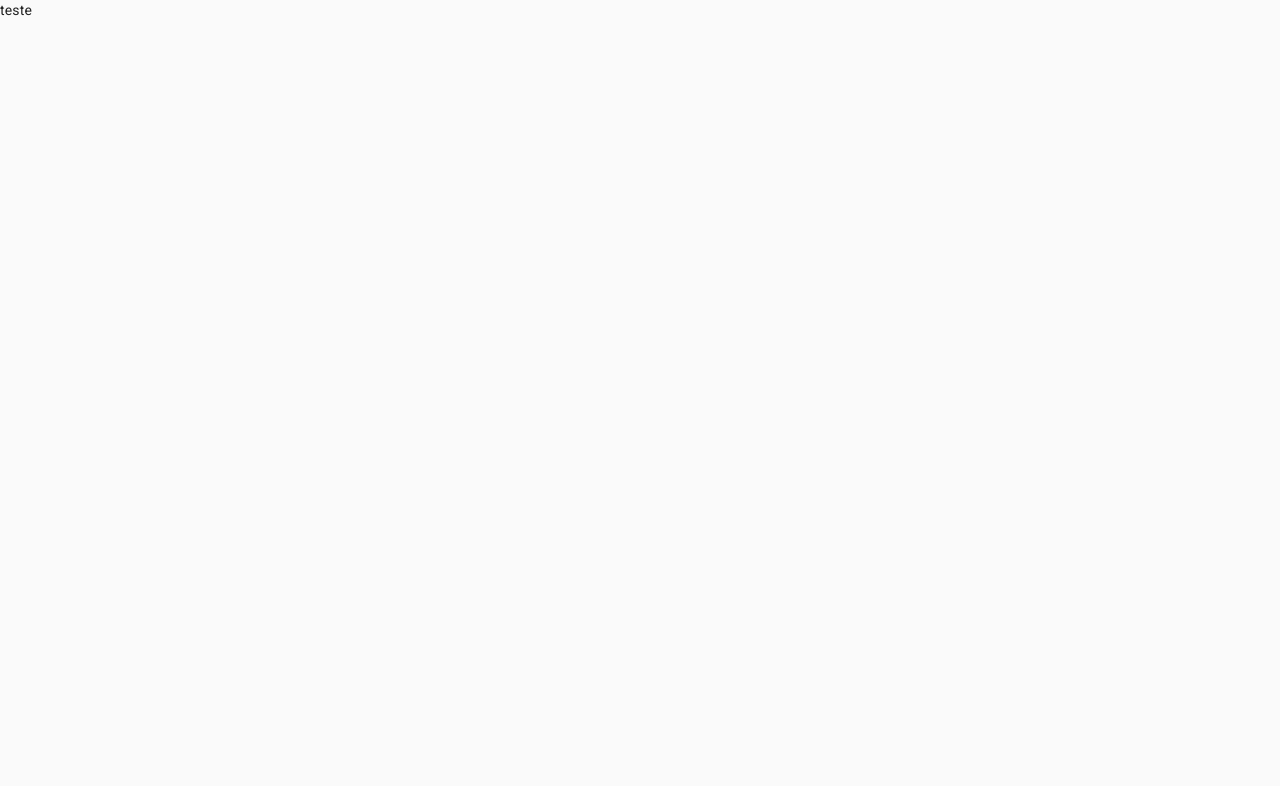
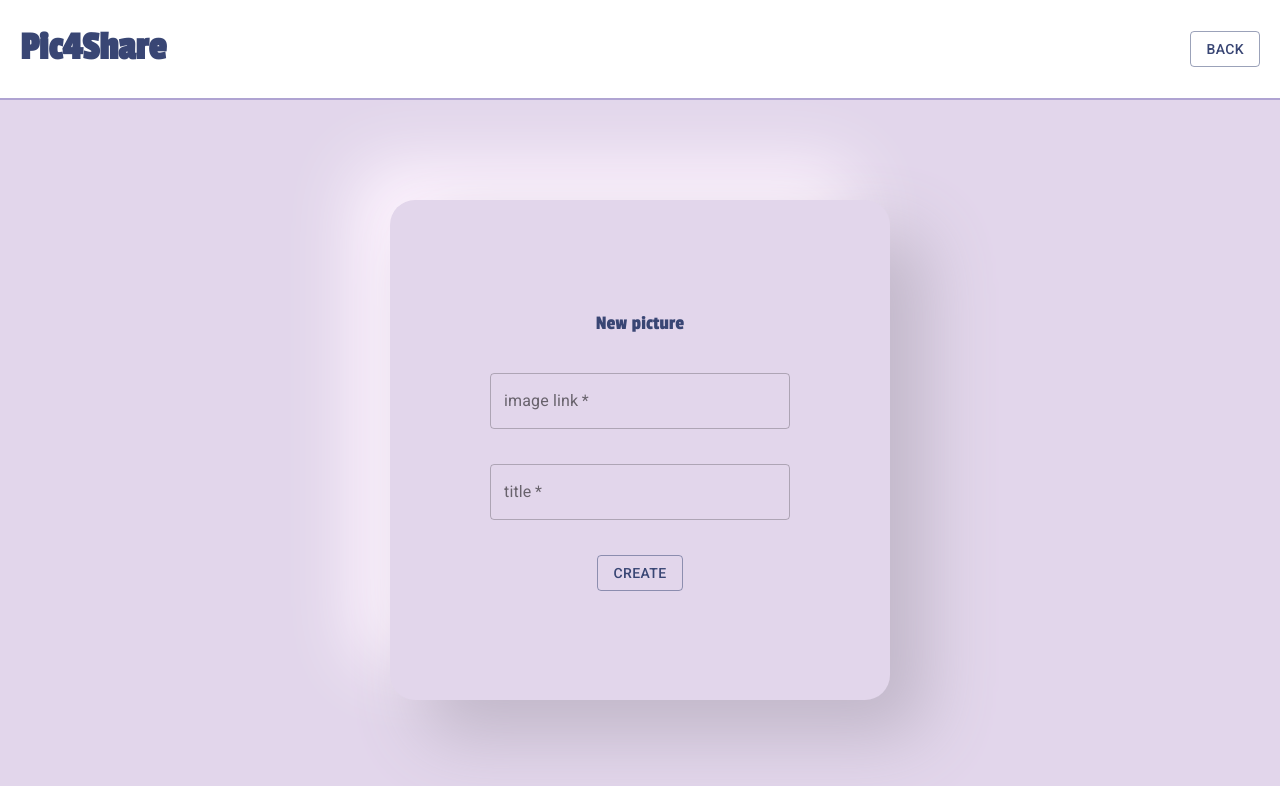
Before and after one commit to parkournick2/Pic4Share-frontend, a React (Create React App) app: page /Pic4Share-frontend/create in a window 1280 px wide. Shown: the top 786 px of the page. Built offline with nearby package versions, Linux system fonts and the light colour scheme; sample sign-in values are in the browser's storage.

Commit message:
Make create picture page and services

```diff
--- a/package.json
+++ b/package.json
@@ -14,6 +14,7 @@
     "react-dom": "^17.0.2",
     "react-router-dom": "^5.2.0",
     "react-scripts": "4.0.3",
+    "react-skylight": "^0.5.1",
     "styled-components": "^5.3.0",
     "web-vitals": "^1.1.2"
   },
--- a/src/components/PictureCard.js
+++ b/src/components/PictureCard.js
@@ -1,8 +1,10 @@
 import React, { useState } from "react";
 import styled from "styled-components";
 import { primaryColor } from "../constants/colors";
+import SkyLight from "react-skylight";
 
 const MainContainer = styled.div`
+  margin: 50px;
   display: flex;
   align-items: center;
   justify-content: center;
@@ -18,10 +20,12 @@ const MainContainer = styled.div`
   overflow: hidden;
 `;
 
-const Image = styled.img`
+const TinyImage = styled.img`
   border-radius: 10px;
   height: 200px;
 `;
+
+const RealImage = styled.img``;
 
 const Title = styled.h6`
   color: ${primaryColor};
@@ -40,18 +44,43 @@ const Title = styled.h6`
   text-align: center;
 `;
 
+
+const dialogStyle = {
+  width: "80vw",
+  height: "80vh",
+  alignSelf: 'center',
+  marginTop: "-40vh",
+  marginLeft: "-40vw",
+  overflowY: 'scroll',
+  display: 'flex',
+  alignItems: 'center',
+  flexDirection: 'column'
+};
+
 const PictureCard = (props) => {
   const [hover, setHover] = useState(false);
+  let simpleDialog;
 
   return (
+    <>
       <MainContainer
-      onClick={() => alert("abra-te sesamo")}
+        onClick={() => simpleDialog.show()}
         onMouseLeave={() => setHover(false)}
         onMouseEnter={() => setHover(true)}
       >
-      <Image src={props.img} />
+        <TinyImage src={props.img} />
         <Title view={hover}>{props.title}</Title>
       </MainContainer>
+      <SkyLight
+        dialogStyles={dialogStyle}
+        hideOnOverlayClicked
+        ref={(ref) => (simpleDialog = ref)}
+        title={props.title}
+      >
+        <p>posted by: {props.author}</p>
+        <RealImage src={props.img} />
+      </SkyLight>
+    </>
   );
 };
 
--- a/src/hooks/useRequestData.js
+++ b/src/hooks/useRequestData.js
@@ -9,9 +9,6 @@ const useRequestData = (initialData, url) => {
       .get(url, { headers: { Authorization: localStorage.getItem("token") } })
       .then((res) => {
         setData(res.data.result);
-      })
-      .catch((error) => {
-        alert(error.response.data.error || "Tente novamente mais tarde");
       });
   }, [url]);
   return data;
--- a/src/pages/createPicturePage/CreatePicturePage.js
+++ b/src/pages/createPicturePage/CreatePicturePage.js
@@ -1,12 +1,72 @@
-import React from 'react'
-import { useProtectedPage } from '../../hooks/useProtectedPage';
-import { MainContainer } from './styled';
+import { Button } from "@material-ui/core";
+import React from "react";
+import { useProtectedPage } from "../../hooks/useProtectedPage";
+import {
+  FormContainer,
+  Header,
+  MainContainer,
+  StyledForm,
+  StyledTextField,
+  SubTitle,
+  Title,
+} from "./styled";
+import { useHistory } from "react-router";
+import useForm from "../../hooks/useForm";
+import { create } from "../../services/picture";
 
 const CreatePicturePage = () => {
   useProtectedPage();
+
+  const history = useHistory();
+
+  const [form, setForm] = useForm({
+    file: "",
+    subtitle: "",
+  });
+
+  const onSubmitForm = (event) => {
+    console.log(form)
+    create({...form, tags: 'teste'});
+    event.preventDefault();
+  };
+
   return (
-    <MainContainer>teste</MainContainer>
+    <MainContainer>
+      <Header>
+        <Title>Pic4Share</Title>
+        <div />
+        <Button onClick={history.goBack} variant="outlined" color="primary">
+          Back
+        </Button>
+      </Header>
+      <FormContainer>
+        <StyledForm onSubmit={onSubmitForm}>
+          <SubTitle>New picture</SubTitle>
+          <StyledTextField
+            onChange={setForm}
+            value={form.file}
+            name="file"
+            required
+            variant="outlined"
+            label="image link"
+            placeholder="https://picsum.photos/800"
+          />
+          <StyledTextField
+            onChange={setForm}
+            value={form.subtitle}
+            name="subtitle"
+            required
+            variant="outlined"
+            label="title"
+            placeholder="my gf"
+          />
+          <Button type="submit" variant="outlined" color="primary">
+            create
+          </Button>
+        </StyledForm>
+      </FormContainer>
+    </MainContainer>
   );
-}
+};
 
 export default CreatePicturePage;
--- a/src/pages/createPicturePage/styled.js
+++ b/src/pages/createPicturePage/styled.js
@@ -1,5 +1,67 @@
-import styled from 'styled-components';
+import styled, { keyframes } from "styled-components";
+import {
+  backgroundColor,
+  neutralColor,
+  primaryColor,
+} from "../../constants/colors";
+import { TextField } from '@material-ui/core'
+
+
+export const StyledTextField = styled(TextField)`
+  width: 300px;
+`;
+
 
 export const MainContainer = styled.div`
+  background-color: ${backgroundColor};
+  display: flex;
+  min-height: 100vh;
+  flex-direction: column;
+`;
 
+export const FormContainer = styled.div`
+  flex: 1;
+  display: flex;
+  align-items: center;
+  justify-content: center;
 `
+
+export const StyledForm = styled.form`
+  height: 500px;
+  width: 500px;
+  border-radius: 25px;
+  background: #e2d6eb;
+  box-shadow: 35px 35px 70px #c0b6c8, -35px -35px 70px #fff6ff;
+  display: flex;
+  flex-direction: column;
+  align-items: center;
+  justify-content: center;
+  gap: 35px;
+`;
+
+export const Header = styled.header`
+  padding: 20px;
+  display: flex;
+  align-items: center;
+  justify-content: space-between;
+  background-color: white;
+  height: 100px;
+  width: 100%;
+  border-bottom: 2px solid ${neutralColor};
+`;
+
+export const Title = styled.h1`
+  font-size: 40px;
+  font-family: "Passion One", cursive;
+  margin: 0px;
+  color: ${primaryColor};
+`;
+
+
+export const SubTitle = styled.h6`
+  font-size: 20px;
+  font-family: "Passion One", cursive;
+  font-weight: 200;
+  margin: 0px;
+  color: ${primaryColor};
+`;
--- a/src/pages/picturesPage/PicturesPage.js
+++ b/src/pages/picturesPage/PicturesPage.js
@@ -5,7 +5,8 @@ import { useHistory } from "react-router-dom";
 import PictureCard from "../../components/PictureCard";
 import { useProtectedPage } from "../../hooks/useProtectedPage";
 import useRequestData from "../../hooks/useRequestData";
-import { goToLogin } from "../../routes/coordinator";
+import { goToCreatePicture } from "../../routes/coordinator";
+import AddBoxIcon from "@material-ui/icons/AddBox";
 import {
   MainContainer,
   Header,
@@ -13,25 +14,32 @@ import {
   SearchContainer,
   StyledTextField,
   PicturesContainer,
+  AddButton,
 } from "./styled";
 import { BASE_URL } from "../../constants/urls";
+import { logout } from "../../services/user";
 
 const PicturesPage = () => {
   useProtectedPage();
   const history = useHistory();
 
-  const logout = () => {
-    localStorage.removeItem("token");
-    goToLogin(history);
-  };
-
   const pictures = useRequestData([], `${BASE_URL}/picture/all`);
   const picturesList = pictures.map((pic) => {
-    return <PictureCard key={pic.id} img={pic.file} title={pic.subtitle} />;
+    return (
+      <PictureCard
+        key={pic.id}
+        author={pic.author}
+        img={pic.file}
+        title={pic.subtitle}
+      />
+    );
   });
 
   return (
     <MainContainer>
+      <AddButton onClick={() => goToCreatePicture(history)}>
+        <AddBoxIcon style={{ fontSize: 50 }} color="primary" />
+      </AddButton>
       <Header>
         <Title>Pic4Share</Title>
         <SearchContainer>
@@ -40,13 +48,15 @@ const PicturesPage = () => {
             <SearchIcon />
           </IconButton>
         </SearchContainer>
-        <Button onClick={logout} variant="outlined" color="primary">
+        <Button
+          onClick={() => logout(history)}
+          variant="outlined"
+          color="primary"
+        >
           Logout
         </Button>
       </Header>
-      <PicturesContainer>
-        {picturesList}
-      </PicturesContainer>
+      <PicturesContainer>{picturesList}</PicturesContainer>
     </MainContainer>
   );
 };
--- a/src/pages/picturesPage/styled.js
+++ b/src/pages/picturesPage/styled.js
@@ -1,4 +1,4 @@
-import { TextField } from "@material-ui/core";
+import { TextField, IconButton } from "@material-ui/core";
 import styled from "styled-components";
 import {
   backgroundColor,
@@ -31,7 +31,7 @@ export const Title = styled.h1`
 `;
 
 export const SearchContainer = styled.div`
-  display: flex;
+  display: none;
   align-items: center;
   gap: 15px;
 `
@@ -42,6 +42,13 @@ export const PicturesContainer = styled.section`
   display: flex;
   flex-wrap: wrap;
   justify-content: center;
-  gap: 100px;
   padding: 50px;
 `
+
+export const AddButton = styled(IconButton)`
+  position: fixed;
+  bottom: 0px;
+  right: 0px;
+  padding: 5px;
+  margin: 25px;
+`
--- /dev/null
+++ b/src/services/picture.js
@@ -0,0 +1,15 @@
+import axios from "axios";
+import { BASE_URL } from "../constants/urls";
+
+export const create = (form) => {
+  axios
+    .post(`${BASE_URL}/picture/create`, form, {
+      headers: { Authorization: localStorage.getItem("token") },
+    })
+    .then((res) => {
+      alert(res.data.message);
+    })
+    .catch((error) => {
+      alert(error.response.data.error);
+    });
+};
--- a/src/services/user.js
+++ b/src/services/user.js
@@ -1,13 +1,12 @@
 import axios from "axios";
 import { BASE_URL } from "../constants/urls";
-import { goToPictures } from "../routes/coordinator";
+import { goToLogin, goToPictures } from "../routes/coordinator";
 
 export const login = (form, history) => {
   axios
     .post(`${BASE_URL}/user/login`, form)
     .then((res) => {
       localStorage.setItem("token", res.data.token);
-      alert("usuario logado!");
       goToPictures(history);
     })
     .catch((error) => {
@@ -20,10 +19,14 @@ export const signup = (form, history) => {
     .post(`${BASE_URL}/user/signup`, form)
     .then((res) => {
       localStorage.setItem("token", res.data.token);
-      alert("usuario cadastrado!");
       goToPictures(history);
     })
     .catch((error) => {
       alert(error.response.data.error);
     });
 };
+
+export const logout = (history) => {
+  localStorage.removeItem("token");
+  goToLogin(history);
+};
```
Also changed, not shown: 1 other file (tests, documents, lock files or other folders). Lines whose indentation alone changed are shown as unchanged.
